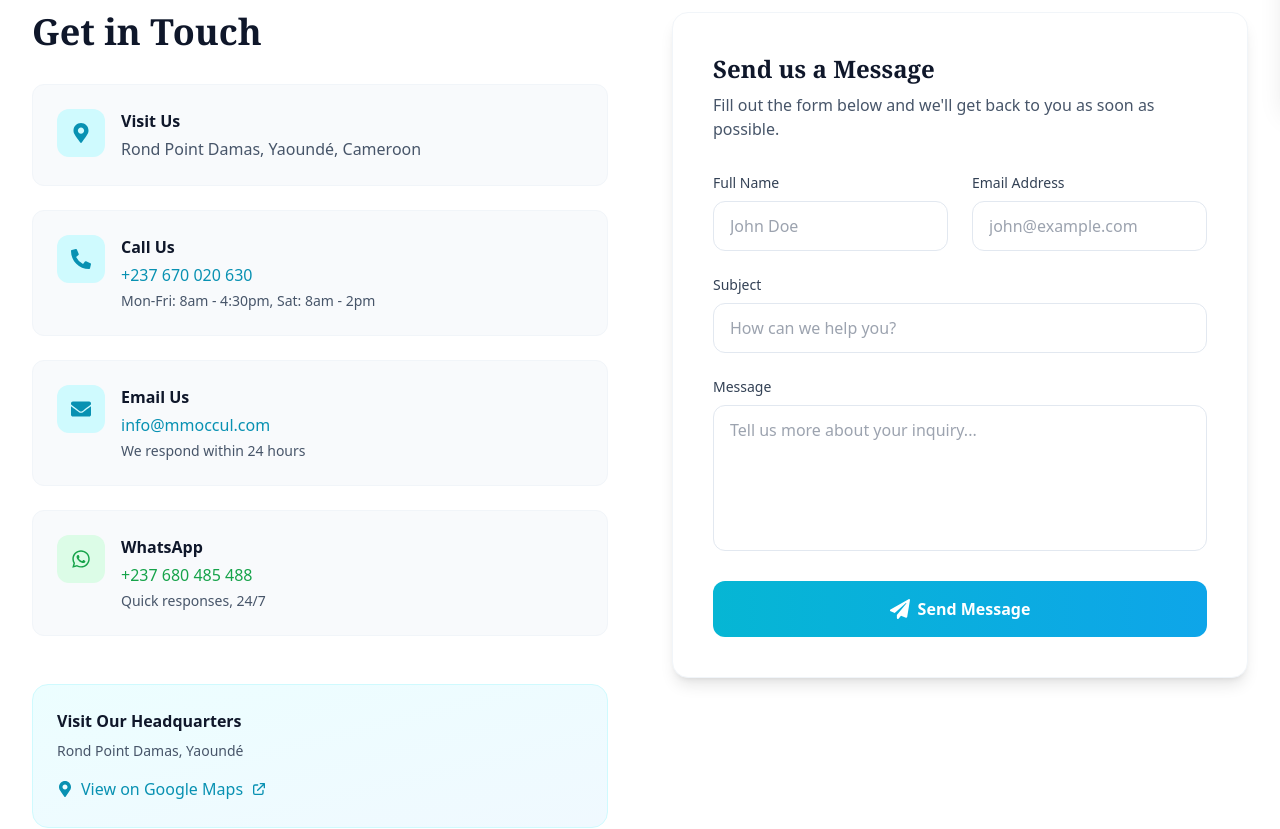
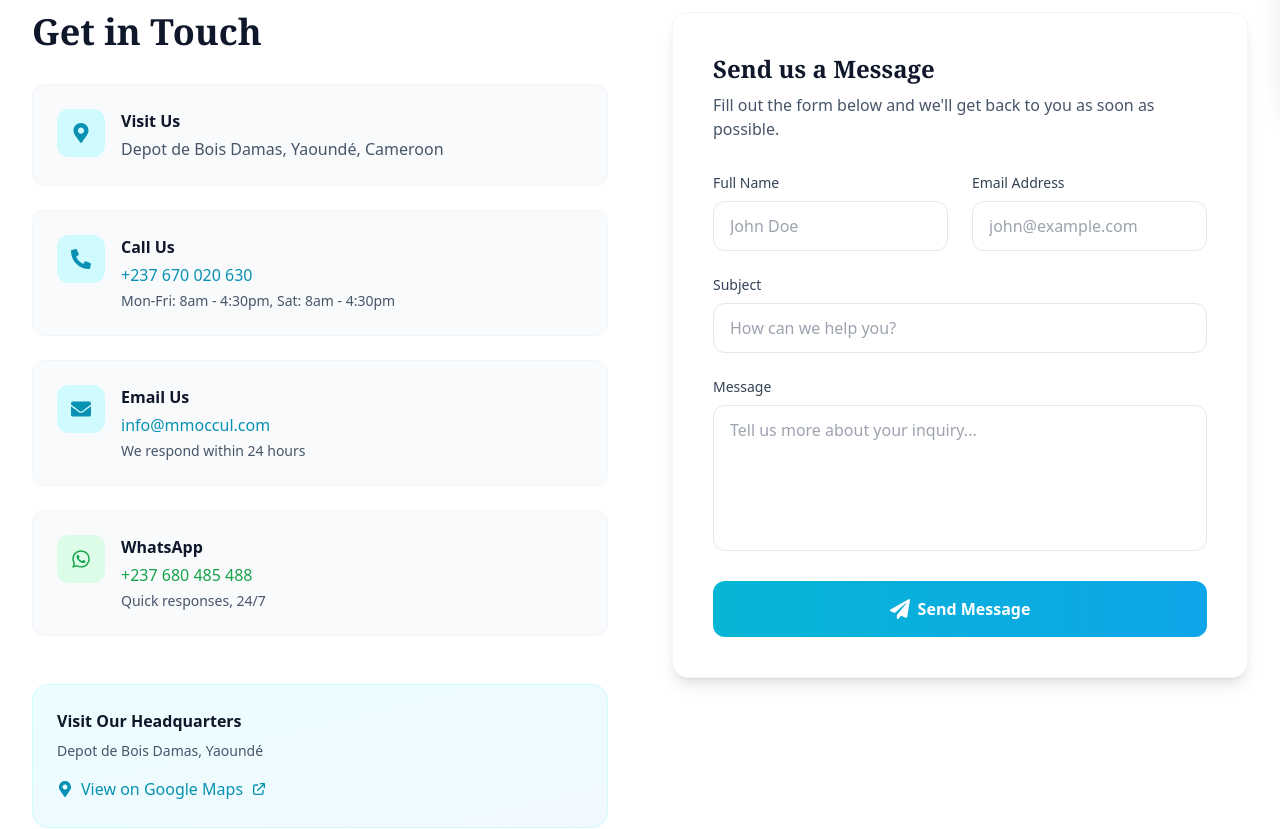
Before and after one commit to Narcisse1/mmoccul-website, a React (Create React App) app: page /contact in a window 1280 px wide. Shown: the part 700-1529 px from the top of the page. Built offline with nearby package versions, Linux system fonts and the light colour scheme; a web font is replaced by a local one.

Commit message:
time change

```diff
--- a/src/pages/BranchesPage.jsx
+++ b/src/pages/BranchesPage.jsx
@@ -13,9 +13,9 @@ import branchImage5 from '../assets/assets2/1774855672707.jpg'
 const branchList = [
     {
       id: 1, name: 'MMOCCUL Head Office - Damas Yaoundé',
-      address: 'Rond Point Damas, Yaoundé, Cameroon',
+      address: 'Depot de Bois Damas, Yaoundé, Cameroon',
       phone: '+237 670 020 630',
-      hours: 'Mon-Fri: 8:00 AM - 4:30 PM, Sat: 8:00 AM - 2:00 PM',
+      hours: 'Mon-Fri: 8:00 AM - 4:30 PM, Sat: 8:00 AM - 4:30 PM',
       region: 'Yaoundé', type: 'Head Office',
       services: ['Personal Banking', 'Business Banking', 'Loans', 'Savings', 'International Transfers'],
       image: branchImage1,
@@ -51,7 +51,7 @@ const branchList = [
       id: 4, name: 'MMOCCUL Douala Village Branch',
       address: 'Opposite Tradex Bonne Dix, Douala Village, Cameroon',
       phone: '+237 670 020 630',
-      hours: 'Mon-Fri: 8:00 AM - 4:30 PM, Sat: 8:00 AM - 2:00 PM',
+      hours: 'Mon-Fri: 8:00 AM - 4:30 PM, Sat: 8:00 AM - 4:30 PM',
       region: 'Douala', type: 'Branch',
       services: ['Business Banking', 'Corporate Services', 'Trade Finance', 'Foreign Exchange'],
       image: branchImage4,
@@ -184,9 +184,9 @@ export const BranchesPage = () => {
   const branchList = [
     {
       id: 1, name: 'MMOCCUL Head Office - Damas Yaoundé',
-      address: 'Rond Point Damas, Yaoundé, Cameroon',
+      address: 'Depot de Bois Damas, Yaoundé, Cameroon',
       phone: '+237 670 020 630',
-      hours: 'Mon-Fri: 8:00 AM - 4:30 PM, Sat: 8:00 AM - 2:00 PM',
+      hours: 'Mon-Fri: 8:00 AM - 4:30 PM, Sat: 8:00 AM - 4:30 PM',
       region: 'Yaoundé', type: 'Head Office',
       services: ['Personal Banking', 'Business Banking', 'Loans', 'Savings', 'International Transfers'],
       image: branchImage1,
@@ -222,7 +222,7 @@ export const BranchesPage = () => {
       id: 4, name: 'MMOCCUL Douala Village Branch',
       address: 'Opposite Tradex Bonne Dix, Douala Village, Cameroon',
       phone: '+237 670 020 630',
-      hours: 'Mon-Fri: 8:00 AM - 4:30 PM, Sat: 8:00 AM - 2:00 PM',
+      hours: 'Mon-Fri: 8:00 AM - 4:30 PM, Sat: 8:00 AM - 4:30 PM',
       region: 'Douala', type: 'Branch',
       services: ['Business Banking', 'Corporate Services', 'Trade Finance', 'Foreign Exchange'],
       image: branchImage4,
--- a/src/pages/ContactPage.jsx
+++ b/src/pages/ContactPage.jsx
@@ -59,7 +59,7 @@ export const ContactPage = () => {
                   </div>
                   <div>
                     <h3 className="font-semibold text-slate-900 mb-1">Visit Us</h3>
-                    <p className="text-slate-600">Rond Point Damas, Yaoundé, Cameroon</p>
+                    <p className="text-slate-600">Depot de Bois Damas, Yaoundé, Cameroon</p>
                   </div>
                 </div>
 
@@ -70,7 +70,7 @@ export const ContactPage = () => {
                   <div>
                     <h3 className="font-semibold text-slate-900 mb-1">Call Us</h3>
                     <a href="tel:+237670020630" className="text-cyan-600 hover:text-cyan-700 transition-colors">+237 670 020 630</a>
-                    <p className="text-slate-600 text-sm mt-1">Mon-Fri: 8am - 4:30pm, Sat: 8am - 2pm</p>
+                    <p className="text-slate-600 text-sm mt-1">Mon-Fri: 8am - 4:30pm, Sat: 8am - 4:30pm</p>
                   </div>
                 </div>
 
@@ -99,7 +99,7 @@ export const ContactPage = () => {
 
               <div className="bg-gradient-to-br from-cyan-50 to-sky-50 rounded-2xl p-6 border border-cyan-100">
                 <h3 className="font-semibold text-slate-900 mb-2">Visit Our Headquarters</h3>
-                <p className="text-slate-600 text-sm mb-4">Rond Point Damas, Yaoundé</p>
+                <p className="text-slate-600 text-sm mb-4">Depot de Bois Damas, Yaoundé</p>
                 <a
                   href="https://www.google.com/maps/place/Yaounde,+Cameroon"
                   target="_blank"
@@ -201,7 +201,7 @@ export const ContactPage = () => {
             {[
               {
                 question: 'What are your operating hours?',
-                answer: 'Most branches operate Monday to Friday from 8:00 AM to 6:00 PM, and Saturday from 8:00 AM to 2:00 PM. Head office in Damas stays open until 6 PM on weekdays. We also offer 24/7 access through our digital banking platform and ATMs.'
+                answer: 'Most branches operate Monday to Friday from 8:00 AM to 4:30 PM, and Saturday from 8:00 AM to 4:30 PM. Head office in Damas stays open until 6 PM on weekdays. We also offer 24/7 access through our digital banking platform and ATMs.'
               },
               {
                 question: 'Which services can I access at any branch?',
```
